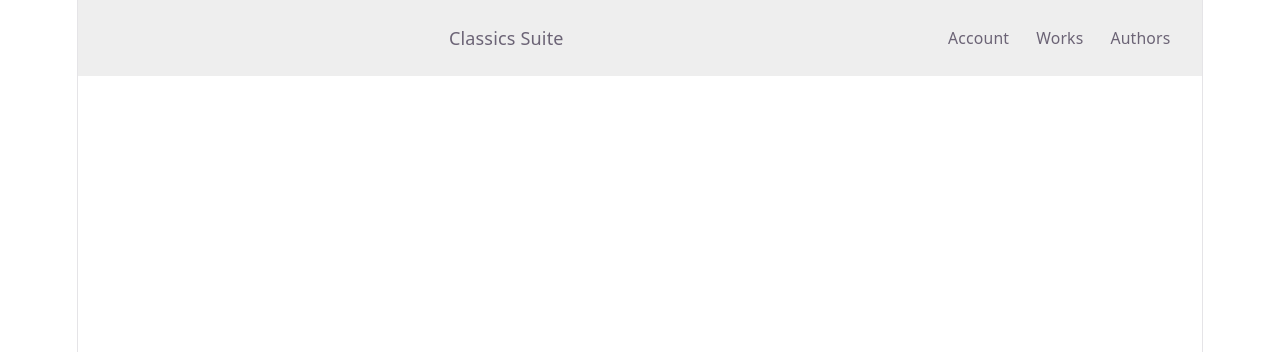
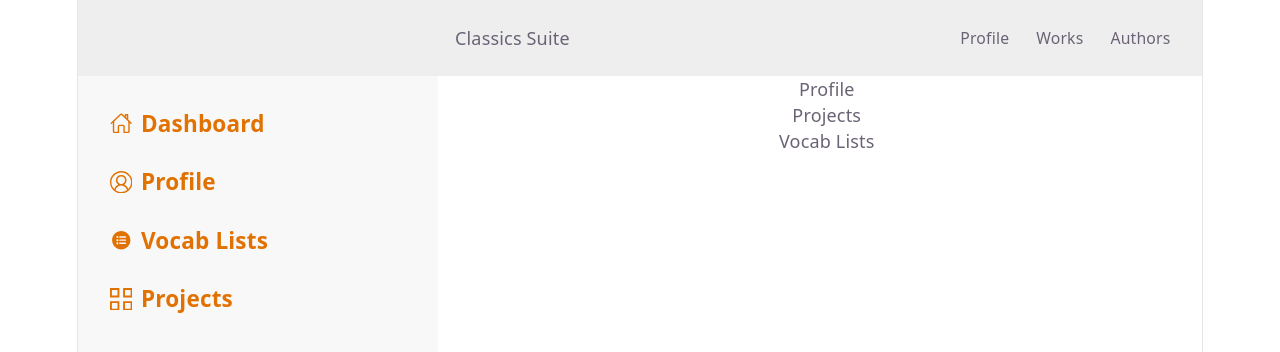
Before and after one commit to alkandrana/classics-suite-react, a React (Vite) app: page /account in a window 1280 px wide. Shown: the top 352 px of the page. Built offline with nearby package versions, Linux system fonts and the light colour scheme; no server answers.

Commit message:
Added a sidebar menu for the account pages and a Profile page.

```diff
--- a/src/components/App.jsx
+++ b/src/components/App.jsx
@@ -31,14 +31,14 @@ function App() {
                         <div className="hidden flex-none lg:block">
                             <ul className="menu menu-horizontal">
                                 {/* Navbar menu content here */}
-                                <li><a href="/account">Account</a></li>
+                                <li><a href="/account">Profile</a></li>
                                 <li><a href="/works">Works</a></li>
                                 <li><a href="/authors">Authors</a></li>
                             </ul>
                         </div>
                     </div>
                     {/* Page content here */}
-                    <div className="w-full block">
+                    <div className="flex w-full">
                         <Outlet/>
                     </div>
                 </div>
@@ -46,7 +46,7 @@ function App() {
                     <label htmlFor="my-drawer-2" aria-label="close sidebar" className="drawer-overlay"></label>
                     <ul className="menu bg-base-200 min-h-full w-80 p-4">
                         {/* Sidebar content here */}
-                        <li><a href="/account/Account"><MdAccountBalance/>&nbsp;Account</a></li>
+                        <li><a href="/account"><MdAccountBalance/>&nbsp;Account</a></li>
                         <li><a href="/authors"><MdPersonPin/>&nbsp;Authors</a></li>
                         <li><a href="/works"><IoBookSharp/>&nbsp;Works</a></li>
                     </ul>
--- a/src/components/account/Account.jsx
+++ b/src/components/account/Account.jsx
@@ -1,39 +1,21 @@
-import {useEffect, useState} from "react";
-import useAuthenticatedFetch from '../../hooks/useApi.js';
+import Menu from "../ui/Menu.jsx";
 
 export default function Account() {
-    const [profile, setProfile] = useState(null);
-    const authenticatedFetch = useAuthenticatedFetch();
 
-    useEffect(() => {
-        const fetchProfile = async () => {
-            try {
-                const response = await authenticatedFetch("http://localhost:3000/users/profile", {
-                    method: "GET",
-                    credentials: 'include',
-                    headers: {
-                        "Content-Type": "application/json",
-                        "authorization": `Bearer ${sessionStorage.getItem("access_token")}`,
-                    }
-                });
-                if (response.ok) {
-                    let content = await response.json();
-                    setProfile(content);
-                    console.log(content);
-                }
-            } catch (error) {
-                console.log("Catching error: ", error);
-                console.log("ERROR: ", error.response.status);
-            }
-        }
-        fetchProfile();
-    }, []);
-
-    return profile && (
-        <ul>
-            <li>User Name: {profile.username}</li>
-            <li>Email Address: {profile.email}</li>
-            <li>Member Since: {profile.createdAt}</li>
-        </ul>
+    return (
+        <>
+            <Menu/>
+            <div id="dashboardContent" className="w-full pl-3">
+                <div id="profileCard">
+                    <a href="/account/profile">Profile</a>
+                </div>
+                <div id="projectCard">
+                    <a href="/account/projects">Projects</a>
+                </div>
+                <div id="vocabCard">
+                    <a href="/account/vocab">Vocab Lists</a>
+                </div>
+            </div>
+        </>
     )
 }
--- /dev/null
+++ b/src/components/account/Profile.jsx
@@ -0,0 +1,49 @@
+import {useEffect, useState} from "react";
+import useAuthenticatedFetch from '../../hooks/useApi.js';
+import Menu from "../ui/Menu.jsx";
+
+export default function Profile() {
+    const [profile, setProfile] = useState(null);
+    const authenticatedFetch = useAuthenticatedFetch();
+
+    useEffect(() => {
+        const fetchProfile = async () => {
+            try {
+                const response = await authenticatedFetch("http://localhost:3000/users/profile", {
+                    method: "GET",
+                    credentials: 'include',
+                    headers: {
+                        "Content-Type": "application/json",
+                        "authorization": `Bearer ${sessionStorage.getItem("access_token")}`,
+                    }
+                });
+                if (response.ok) {
+                    let content = await response.json();
+                    setProfile(content);
+                    console.log(content);
+                }
+            } catch (error) {
+                console.log("Catching error: ", error);
+                console.log("ERROR: ", error.response.status);
+            }
+        }
+        fetchProfile();
+    }, []);
+
+    return (
+        <>
+            <Menu/>
+            {
+                profile ? (
+                    <ul className="w-full pl-3">
+                        <li>User Name: {profile.username}</li>
+                        <li>Email Address: {profile.email}</li>
+                        <li>Member Since: {profile.createdAt}</li>
+                    </ul>
+                ) : <div className="w-full pl-3">Loading your data...</div>
+            }
+
+
+        </>
+    )
+}
--- /dev/null
+++ b/src/components/ui/Menu.jsx
@@ -0,0 +1,56 @@
+import { useLocation } from 'react-router-dom';
+import { IoHomeOutline, IoListCircle } from "react-icons/io5";
+import { VscAccount } from "react-icons/vsc";
+import { GrProjects } from "react-icons/gr";
+
+export default function Menu() {
+    const location = useLocation();
+    let currentPath = location.pathname;
+    const routePatterns = {
+        home: /\/account\/$/,
+        profile: /\/account\/profile/,
+        projects: /\/account\/projects/,
+        vocab: /\/account\/vocab/
+    };
+
+    let active = "bg-gray-300 hover:bg-gray-400";
+
+    return (
+        <div className="drawer md:drawer-open" style={{ width: "auto" }}>
+            <input id="my-drawer-3" type="checkbox" className="drawer-toggle" />
+            <label htmlFor="my-drawer-3" className="btn drawer-button md:hidden text-sm w-20">
+                Menu
+            </label>
+            <div className="drawer-side">
+                <label htmlFor="my-drawer-3" aria-label="close sidebar" className="drawer-overlay"></label>
+                <ul className="menu bg-base-200 min-h-full w-80 p-4 text-amber-600">
+                    {/* Sidebar content here */}
+                    <li className="mt-10 md:mt-0">
+                        <a href="/account" className={`p-3 font-semibold text-xl ${currentPath.match(routePatterns.home) ? active : ""}`}>
+                            <IoHomeOutline className='text-xl' />
+                            Dashboard
+                        </a>
+                    </li>
+                    <li>
+                        <a href="account/profile" className={`p-3 font-semibold text-xl ${currentPath.match(routePatterns.profile) ? active : ''}`}>
+                            <VscAccount />
+                            Profile
+                        </a>
+                    </li>
+                    <li>
+                        <a href="account/vocab" className={`p-3 font-semibold text-xl ${currentPath.match(routePatterns.vocab) ? active : ""}`}>
+                            <IoListCircle />
+                            Vocab Lists
+                        </a>
+                    </li>
+                    <li>
+                        <a href="account/projects" className={`p-3 font-semibold text-xl ${currentPath.match(routePatterns.projects) ? active : ''}`}>
+                            <GrProjects />
+                            Projects
+                        </a>
+                    </li>
+                </ul>
+            </div>
+        </div>
+    )
+}
--- a/src/main.jsx
+++ b/src/main.jsx
@@ -13,6 +13,7 @@ import FetchOpus from "./utils/FetchOpus.jsx";
 import VocabForm from "./components/vocab/VocabForm.jsx";
 import Login from "./components/account/Login.jsx";
 import Register from "./components/account/Register.jsx";
+import Profile from "./components/account/Profile.jsx";
 import Account from "./components/account/Account.jsx";
 
 createRoot(document.getElementById('root')).render(
@@ -25,6 +26,9 @@ createRoot(document.getElementById('root')).render(
                         <Route index element={<Account/>}/>
                         <Route path="register" element={<Register/>}/>
                         <Route path="login" element={<Login/>}/>
+                        <Route path="profile" element={<Profile/>}/>
+                        <Route path="projects"/>
+                        <Route path="vocab"/>
                     </Route>
                     <Route path="authors">
                         <Route index element={<Authors/>}/>
```
